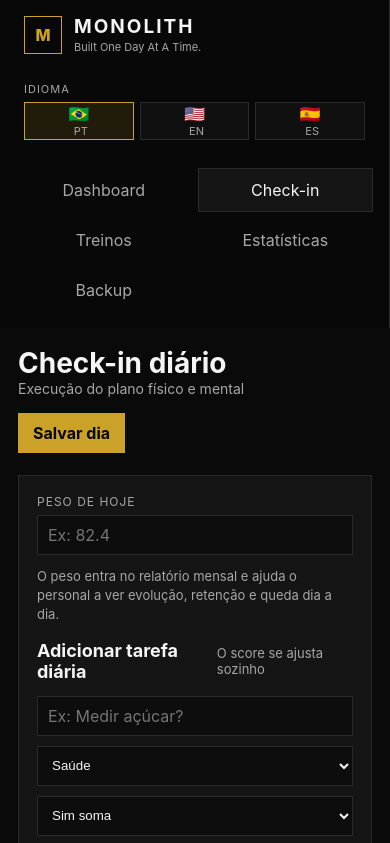
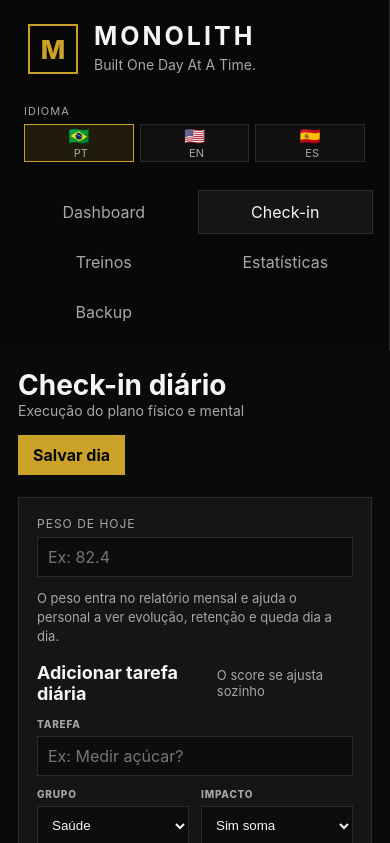
Before and after one commit to arthurtullercefet-ops/Monolith, a plain HTML site: page index.html in a window 390 px wide. Both pictures are taken after a click on the button "Check-in". Shown: the top 843 px of the page. Drawn offline with Linux system fonts and the light colour scheme.

Commit message:
Add files via upload

```diff
--- a/index.html
+++ b/index.html
@@ -320,13 +320,14 @@
     }
 
     .score-ring {
+      --score-angle: 309.6deg;
       width: 190px;
       aspect-ratio: 1;
       border-radius: 999px;
       display: grid;
       place-items: center;
       margin-left: auto;
-      background: conic-gradient(var(--gold) 0 86%, #303030 86% 100%);
+      background: conic-gradient(var(--gold) 0deg var(--score-angle), #303030 var(--score-angle) 360deg);
       position: relative;
     }
 
@@ -442,9 +443,23 @@
 
     .factor-form {
       display: grid;
-      grid-template-columns: minmax(180px, 1fr) minmax(150px, .5fr) minmax(140px, .5fr) auto;
+      grid-template-columns: minmax(220px, 1fr) minmax(132px, .45fr) minmax(142px, .45fr) minmax(112px, auto);
       gap: 10px;
-      align-items: center;
+      align-items: end;
+    }
+
+    .form-field {
+      display: grid;
+      gap: 6px;
+      min-width: 0;
+    }
+
+    .form-field label {
+      color: var(--muted);
+      font-size: 10px;
+      font-weight: 800;
+      letter-spacing: .08em;
+      text-transform: uppercase;
     }
 
     .factor-form input,
@@ -455,6 +470,11 @@
       color: var(--text);
       padding: 0 10px;
       width: 100%;
+    }
+
+    .factor-form .action {
+      min-height: 40px;
+      white-space: nowrap;
     }
 
     .ghost.done {
@@ -1058,6 +1078,29 @@
         grid-template-columns: repeat(2, 1fr);
       }
 
+      .brand {
+        gap: 16px;
+        padding: 8px 12px 2px;
+      }
+
+      .mark {
+        width: 50px;
+        height: 50px;
+        font-size: 26px;
+        border-width: 2px;
+      }
+
+      .brand h1 {
+        font-size: 25px;
+        line-height: .95;
+        letter-spacing: 3px;
+      }
+
+      .brand p {
+        margin-top: 7px;
+        font-size: 14px;
+      }
+
       .metrics,
       .workouts,
       .programs,
@@ -1089,7 +1132,13 @@
       }
 
       .factor-form {
-        grid-template-columns: 1fr;
+        grid-template-columns: 1fr 1fr;
+        gap: 12px;
+      }
+
+      .factor-form .form-field:first-child,
+      .factor-form .action {
+        grid-column: 1 / -1;
       }
 
       .checkin-measure {
@@ -1209,17 +1258,26 @@
           </div>
           <div class="section-title"><h3>Adicionar tarefa diária</h3><span>O score se ajusta sozinho</span></div>
           <form class="factor-form" id="factorForm">
-            <input id="factorName" placeholder="Ex: Medir açúcar?" />
+            <div class="form-field">
+              <label for="factorName">Tarefa</label>
+              <input id="factorName" placeholder="Ex: Medir açúcar?" data-i18n-placeholder="Ex: Medir açúcar?" />
+            </div>
+            <div class="form-field">
+              <label for="factorGroup">Grupo</label>
               <select id="factorGroup">
-              <option>Saúde</option>
-              <option>Nutrição</option>
-              <option>Treino</option>
-              <option>Recuperação</option>
+                <option value="Saúde">Saúde</option>
+                <option value="Nutrição">Nutrição</option>
+                <option value="Treino">Treino</option>
+                <option value="Recuperação">Recuperação</option>
               </select>
+            </div>
+            <div class="form-field">
+              <label for="factorEffect">Impacto</label>
               <select id="factorEffect">
                 <option value="positive">Sim soma</option>
                 <option value="negative">Sim desconta</option>
               </select>
+            </div>
             <button class="action" type="submit">Adicionar</button>
           </form>
         </div>
@@ -1480,6 +1538,16 @@
         "O peso entra no relatório mensal e ajuda o personal a ver evolução, retenção e queda dia a dia.": "Weight goes into the monthly report and helps the trainer see progress, retention and daily drops.",
         "Execução do plano físico e mental": "Physical and mental plan execution",
         "O score se ajusta sozinho": "The score adjusts automatically",
+        "Tarefa": "Task",
+        "Grupo": "Group",
+        "Impacto": "Impact",
+        "Ex: Medir açúcar?": "Ex: Check sugar?",
+        "Saúde": "Health",
+        "Nutrição": "Nutrition",
+        "Treino": "Workout",
+        "Recuperação": "Recovery",
+        "Sim soma": "Yes adds",
+        "Sim desconta": "Yes subtracts",
         "Adicionar": "Add",
         "Ver foto": "View photo",
         "Ocultar foto": "Hide photo",
@@ -1552,6 +1620,16 @@
         "O peso entra no relatório mensal e ajuda o personal a ver evolução, retenção e queda dia a dia.": "El peso entra en el informe mensual y ayuda al entrenador a ver evolución, retención y bajadas día a día.",
         "Execução do plano físico e mental": "Ejecución del plan físico y mental",
         "O score se ajusta sozinho": "El score se ajusta solo",
+        "Tarefa": "Tarea",
+        "Grupo": "Grupo",
+        "Impacto": "Impacto",
+        "Ex: Medir açúcar?": "Ej: Medir azúcar?",
+        "Saúde": "Salud",
+        "Nutrição": "Nutrición",
+        "Treino": "Entreno",
+        "Recuperação": "Recuperación",
+        "Sim soma": "Sí suma",
+        "Sim desconta": "Sí descuenta",
         "Adicionar": "Agregar",
         "Ver foto": "Ver foto",
         "Ocultar foto": "Ocultar foto",
@@ -1671,7 +1749,11 @@
       }).length;
       const percentage = rows.length ? Math.round((completed / rows.length) * 100) : 0;
       const pointsPerItem = rows.length ? Math.round(100 / rows.length) : 0;
-      document.getElementById("score").textContent = `${percentage}%`;
+      const score = document.getElementById("score");
+      const ring = document.querySelector(".score-ring");
+      score.textContent = `${percentage}%`;
+      ring.style.setProperty("--score-angle", `${Math.max(0, Math.min(100, percentage)) * 3.6}deg`);
+      ring.setAttribute("aria-label", `Pontuação do dia ${percentage}%`);
       document.querySelector(".score-ring span").textContent = rows.length ? `${pointsPerItem} pts por fator` : "Sem fatores";
     }
 
@@ -2019,7 +2101,7 @@
         const panel = document.createElement("article");
         panel.className = "coach-card";
         const list = document.createElement("div");
-        list.innerHTML = `<div class="kicker">${escapeHTML(group)}</div><div class="habit-list"></div>`;
+        list.innerHTML = `<div class="kicker">${escapeHTML(t(group))}</div><div class="habit-list"></div>`;
         const habitList = list.querySelector(".habit-list");
         items.forEach(item => habitList.appendChild(makeHabit(item, true)));
         panel.appendChild(list);
--- a/sw.js
+++ b/sw.js
@@ -1,4 +1,4 @@
-const CACHE_NAME = "monolith-v9";
+const CACHE_NAME = "monolith-v11";
 const ASSETS = [
   "./",
   "./index.html",
```
Lines whose indentation alone changed are shown as unchanged.
